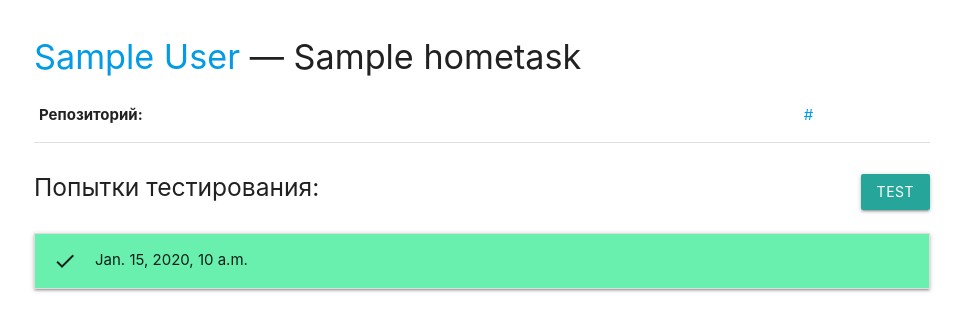
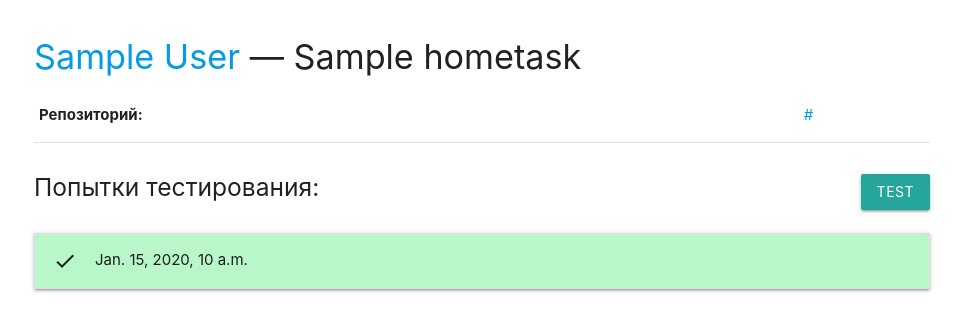
Before and after one commit to mangoozt/shp, a Django app: page /students/homework/00000000-0000-0000-0000-000000000001 in a window 1280 px wide. Shown: the top 331 px of the page, without its empty margins (158-1121 px from the left). Run offline with Django 3.2, Linux system fonts and the light colour scheme; tables that the repository leaves empty hold one stand-in row (values such as "Sample post"); some libraries are stand-ins or nearby versions.

Commit message:
softer colors in attemts

```diff
--- a/templates/homework_page.html
+++ b/templates/homework_page.html
@@ -18,12 +18,12 @@
         <ul class="collapsible">
             {% for test in homework.attempts.all %}
                 <li>
-                    <div class="collapsible-header{% if test.passed %} green accent-2{% elif test.finished is None %} gray {% else %} deep-orange accent-2{% endif %}">
+                    <div class="collapsible-header{% if test.passed %} green{% elif test.finished is None %} gray{% else %} deep-orange{% endif %} accent-1">
                         <i class="material-icons">
                             {% if test.passed %}check{% elif test.finished is None %} av_timer {% else %}clear{% endif %}
                         </i>{% if test.finished is None %}Wait (from {{ test.datetime }}){% else %}{{ test.finished }}{% endif %}
                     </div>{% if test.finished is not None %}
-                    <div class="collapsible-body{% if test.passed %} green accent-1{% else %} deep-orange accent-1{% endif %}">
+                    <div class="collapsible-body">
                         <pre>{{ test.nice_log }}</pre>
                     </div>{% endif %}
                 </li>
```
